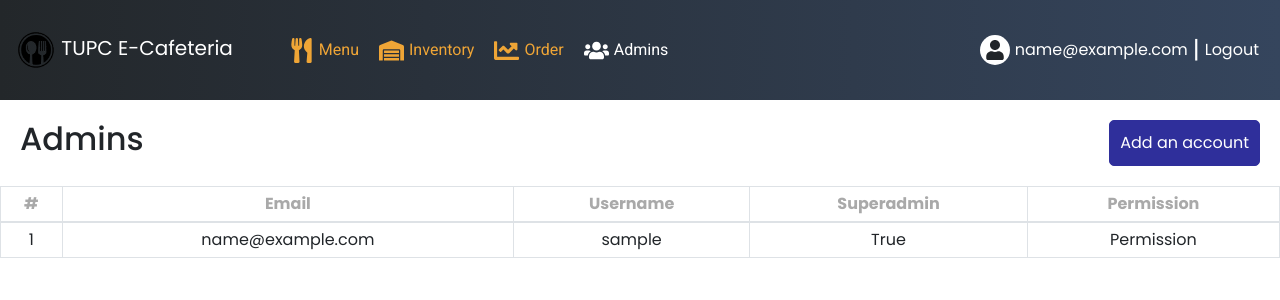
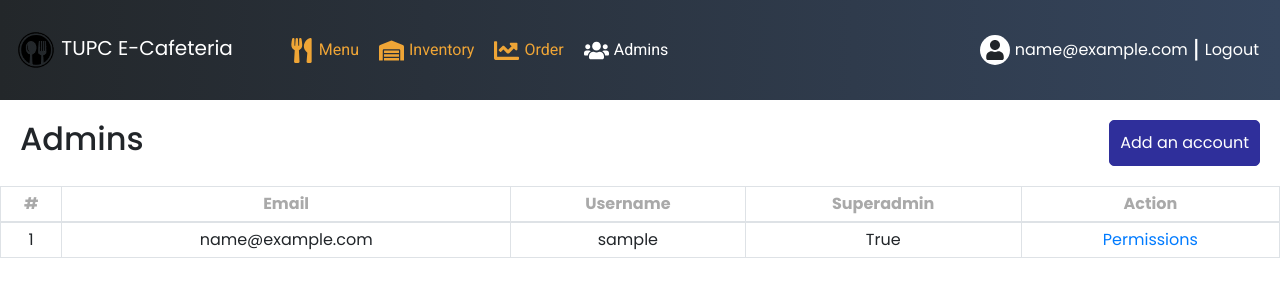
Before and after one commit to justine-135/Tupc-Ecafeteria-Django-ver, a Django app: page /admin-accounts/ in a window 1280 px wide. Shown: the top 300 px of the page. Run offline with Django 3.2, Linux system fonts and the light colour scheme; the visitor is signed in with stand-in values (Sample User, id 1); data comes from the database, SQL or seed files in the repository; some libraries are stand-ins or nearby versions.

Commit message:
display admins

```diff
--- a/canteensystem/templates/users.html
+++ b/canteensystem/templates/users.html
@@ -177,7 +177,7 @@
           <th>Email</th>
           <th>Username</th>
           <th>Superadmin</th>
-          <th>Permission</th>
+          <th>Action</th>
         </tr>
       </thead>
 
@@ -188,7 +188,8 @@
           <td>{{ user.email }}</td>
           <td>{{ user.username }}</td>
           <td>{{ user.is_superuser }}</td>
-          <td>Permission</td>
+            <td><a href="{% url 'permissions' user.id %}">Permissions</a>
+          </td>
         </tr>
         {% endfor %}
       </tbody>
```
